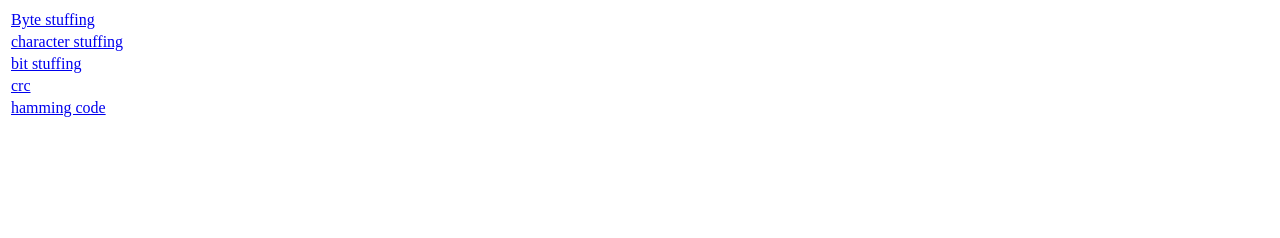
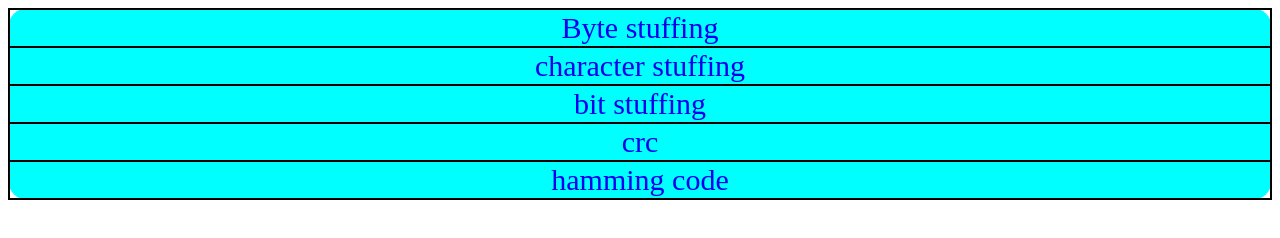
Before and after one commit to NeosBlaze/FCN, a plain HTML site: page index.html in a window 1280 px wide. Drawn offline with Linux system fonts and the light colour scheme.

Commit message:
Update index.html

```diff
--- a/index.html
+++ b/index.html
@@ -1,22 +1,44 @@
 <!DOCTYPE html>
 <html lang="en">
   <head>
-    <meta charset="UTF-8">
-    <meta name="viewport" content="width=device-width, initial-scale=1.0">
+    <meta charset="UTF-8" />
+    <meta name="viewport" content="width=device-width, initial-scale=1.0" />
     <title>FCN</title>
+    <style>
+        table , tr,td{
+            width: 100%;
+            text-align: center;
+            background-color: aqua;
+            border: 2px solid black;
+         font-size: 30px;
+         border-radius: 20px;
+         border-collapse: collapse;
+        }
+        a{
+            text-decoration: none;
+        }
+    </style>
   </head>
   <body>
-    <table>
+    <table >
       <tr>
         <td><a href="https://onlinegdb.com/Eu3887gAy">Byte stuffing</a></td>
       </tr>
 
-<tr>            <td><a href="https://onlinegdb.com/FhI4VNtpf">character stuffing</a></td> </tr>
-   <tr>         <td><a href="https://onlinegdb.com/9IUrtZnuS">bit stuffing</a></td> </tr>
-       <tr>     <td><a href="https://onlinegdb.com/TbDhHb5gf">crc</a></td></tr>
-         <tr>   <td><a href="https://onlinegdb.com/JszQlyXQM">hamming code</a></td></tr>
-
+      <tr>
+        <td>
+          <a href="https://onlinegdb.com/FhI4VNtpf">character stuffing</a>
+        </td>
+      </tr>
+      <tr>
+        <td><a href="https://onlinegdb.com/9IUrtZnuS">bit stuffing</a></td>
+      </tr>
+      <tr>
+        <td><a href="https://onlinegdb.com/TbDhHb5gf">crc</a></td>
+      </tr>
+      <tr>
+        <td><a href="https://onlinegdb.com/JszQlyXQM">hamming code</a></td>
+      </tr>
     </table>
-
   </body>
 </html>
```
Lines whose indentation alone changed are shown as unchanged.
